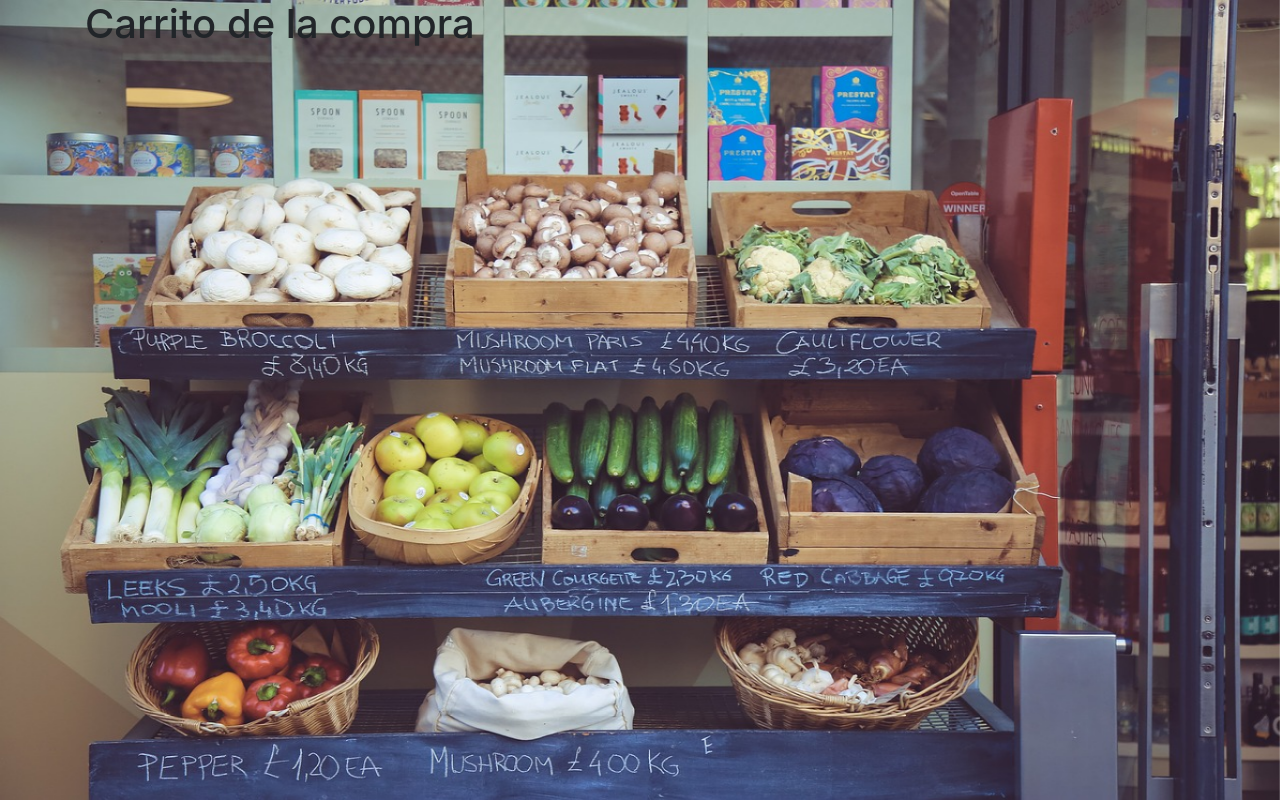
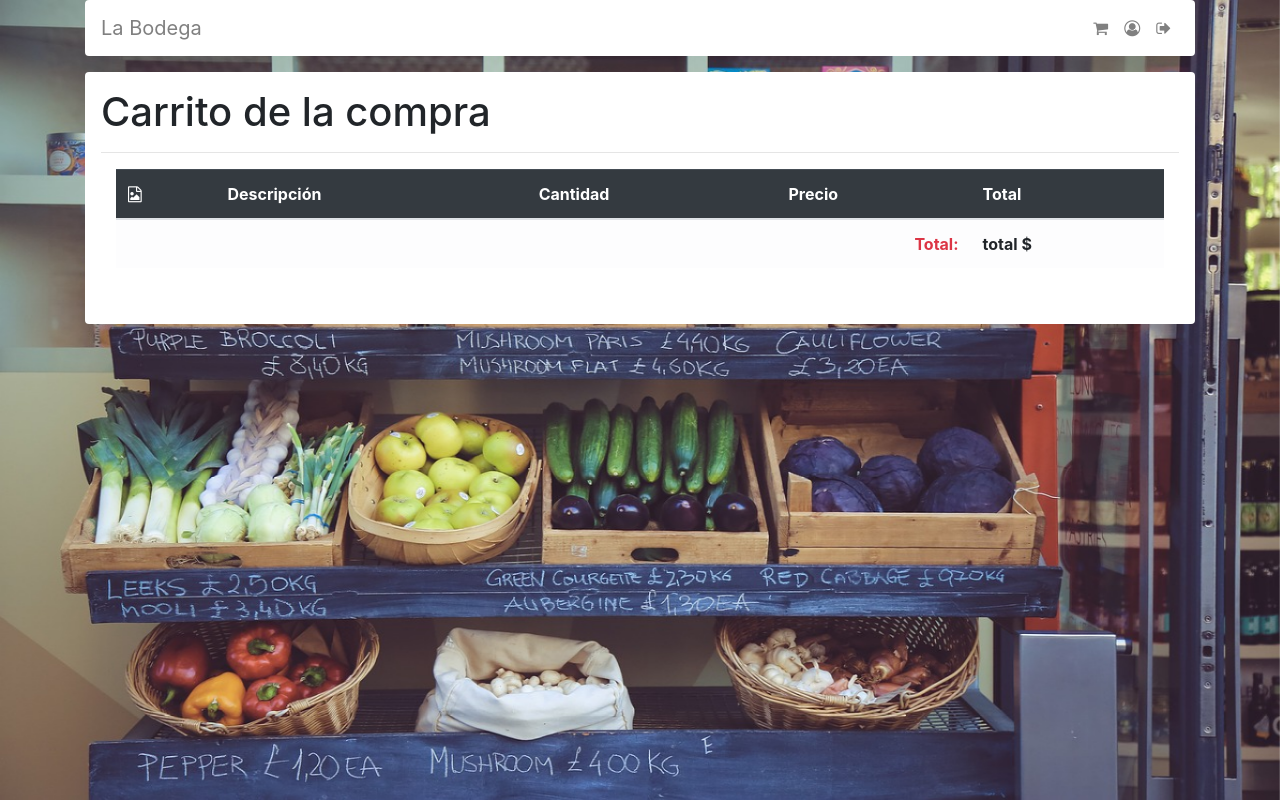
Before and after one commit to 3rChuss/Tienda-online-ReactJS, a React app: page /carrito in a window 1280 px wide. Built offline with nearby package versions, Linux system fonts and the light colour scheme.

Commit message:
estructura carrito y front-end

```diff
--- a/src/App.css
+++ b/src/App.css
@@ -37,3 +37,12 @@ input[type=number]::-webkit-outer-spin-button {
 input[type=number]{
     width: 40px;
 }
+
+.carrito{
+    max-width: 150px;
+    max-height: 150px;
+}
+
+.table td, .table th{
+    vertical-align: middle;
+}
--- a/src/components/carrito.jsx
+++ b/src/components/carrito.jsx
@@ -1,23 +1,78 @@
 import React from 'react';
+import Menu from './menu.jsx';
+import Helper from '../helper.js';
 
 class Carrito extends React.Component{
     constructor(){
-        super()
+        super();
+        this.state = {
+            productos : []
+        }
     }
 
     render(){
-        console.log(this.props)
+        let pedido = this.state.productos;
+        const tabla = []
+        const total = 0;
+
+        for (let index = 0; index < pedido.length; index++) {
+            const element = pedido[index];
+            for(let productoFinal of element){
+                tabla.push(
+                    <tr key={index}>
+                        <th scope="row"><img src={"./src/img/"+productoFinal.imagen} className="img-thumbnail carrito"/></th>
+                        <th>{productoFinal.nombre}</th>
+                        <th>{productoFinal.cantidad}</th>
+                        <th>{productoFinal.precio}</th>
+                        <th>{productoFinal.precio*productoFinal.cantidad} $</th>
+                    </tr>
+                )
+            }
+        }
+
+
         return(
             <div className="container">
-                <div className="row">
-                    <div className="col-sm-12">
-                        <h1>Carrito de la compra</h1>
-
+                <Menu/>
+                <div className="bg-container mt-3 p-3 rounded">
+                    <div className="row">
+                        <div className="col-sm-12 mb-4">
+                            <h1>Carrito de la compra</h1>
+                            <hr/>
+                            <div className="col-12">
+                                <table className="table table-striped">
+                                    <thead className="table-dark">
+                                        <tr>
+                                            <th><i className="fa fa-file-photo-o"></i></th>
+                                            <th>Descripción</th>
+                                            <th>Cantidad</th>
+                                            <th>Precio</th>
+                                            <th>Total</th>
+                                        </tr>
+                                    </thead>
+                                    <tbody>
+                                        {tabla}
+                                    </tbody>
+                                    <tbody>
+                                        <tr className="table-light font-weight-bolder">
+                                            <td colSpan="4" className="text-right"><span className="text-danger">Total: </span></td>
+                                            <td>total $</td>
+                                        </tr>
+                                    </tbody>
+                                </table>
+                            </div>
+                        </div>
                     </div>
                 </div>
             </div>
         )
     }
+
+    componentWillMount(){
+        this.setState({
+            productos : Helper.productosPedidos
+        })
+    }
 }
 
 export default Carrito;
--- a/src/components/menu.jsx
+++ b/src/components/menu.jsx
@@ -23,7 +23,7 @@ class Menu extends React.Component{
                   <ul className="navbar-nav ml-auto nav-flex-icons">
                     <li className="nav-item">
                       <Link to="/carrito" className="nav-link waves-effect waves-light">
-                          <i className="fa fa-shopping-cart"></i><span className="badge">{this.props.state}</span>
+                          <i className="fa fa-shopping-cart"></i><span className="badge">{this.props.cantidad}</span>
                       </Link>
                     </li>
                     <li className="nav-item">
--- a/src/components/productos.jsx
+++ b/src/components/productos.jsx
@@ -1,6 +1,7 @@
 import React from 'react';
 import { Link, Redirect } from 'react-router-dom';
-import Menu from './menu.jsx';
+import Tienda from './tienda.jsx';
+import Helper from '../helper.js';
 
 class Productos extends React.Component{
     constructor(){
@@ -8,7 +9,8 @@ class Productos extends React.Component{
         this.state = {
             producto : {},
             unidadesDisponibles: 0,
-            unidadesSolicitadas : 0
+            unidadesSolicitadas : 0,
+            cantidadProductos : 0,
         }
     }
 
@@ -35,8 +37,8 @@ class Productos extends React.Component{
                                 <Link to={links} className="btn btn-danger btn-sm">Ver más</Link>
                             </div>
                             <div className="btn-group inline pull-right">
-                                <button className="btn btn-success btn-sm" onClick={()=>{this.addTocart(this.props.productoSimple.id)}}>Add <i className="fa fa-shopping-cart"></i></button>
-                                <input type="number" name={this.props.productoSimple.nombre} value={this.state.unidadesSolicitadas} min="0" max={this.props.productoSimple.unidadesDisponibles} onChange={(e) => this.calculaUnidades(e)} />
+                                <button className="btn btn-success btn-sm" onClick={this.addTocart.bind(this)}>Add <i className="fa fa-shopping-cart"></i></button>
+                                <input type="number" name={this.props.productoSimple.nombre} value={this.state.unidadesSolicitadas} min="1" max={this.props.productoSimple.unidadesDisponibles} onChange={(e) => this.calculaUnidades(e)} />
                             </div>
                         </div>
                     </div>
@@ -46,7 +48,17 @@ class Productos extends React.Component{
         )
     }
 
-    addTocart(e){
+    addTocart(){
+        console.log('añadimos????? ' + this.state.unidadesSolicitadas);
+        Helper.badgetCarrito = this.state.unidadesSolicitadas;
+        let producto = [];
+        producto.push(this.props.productoSimple)
+        producto.forEach((element) =>{
+            element.cantidad = this.state.unidadesSolicitadas
+        })
+        console.log(producto);
+
+        Helper.productosPedidos.push(producto)
     }
 
     calculaUnidades(e){
@@ -72,5 +84,4 @@ class Productos extends React.Component{
         })
     }
 }
-
 export default Productos;
--- a/src/components/tienda.jsx
+++ b/src/components/tienda.jsx
@@ -2,6 +2,7 @@ import React from 'react';
 import * as Request from  'superagent';
 import Productos from './productos.jsx';
 import Menu from './menu.jsx'
+import Helper from '../helper.js';
 
 class Tienda extends React.Component{
     constructor(){
@@ -9,7 +10,8 @@ class Tienda extends React.Component{
         this.state = {
             productos : [],
             resultadoBusqueda: [],
-            err : ''
+            err : '',
+            badgetCarrito : null
         }
     }
 
@@ -33,7 +35,7 @@ class Tienda extends React.Component{
 
         return(
             <div className="container">
-                <Menu cantidad={this.props.cantidad}/>
+                <Menu />
             <div className="bg-container mt-3 p-3 rounded">
                 <div className="row">
                     <div className="col-sm-8">
@@ -57,6 +59,12 @@ class Tienda extends React.Component{
 
     componentWillMount(){
         this.getProductos();
+    }
+
+    updateBadget(){
+        this.setState({
+            badgetCarrito : Helper.badgetCarrito
+        })
     }
 
     buscarProducto(e){
--- /dev/null
+++ b/src/helper.js
@@ -0,0 +1,5 @@
+const Helper = {
+    badgetCarrito : 0,
+    productosPedidos : []
+}
+export default Helper;
```
